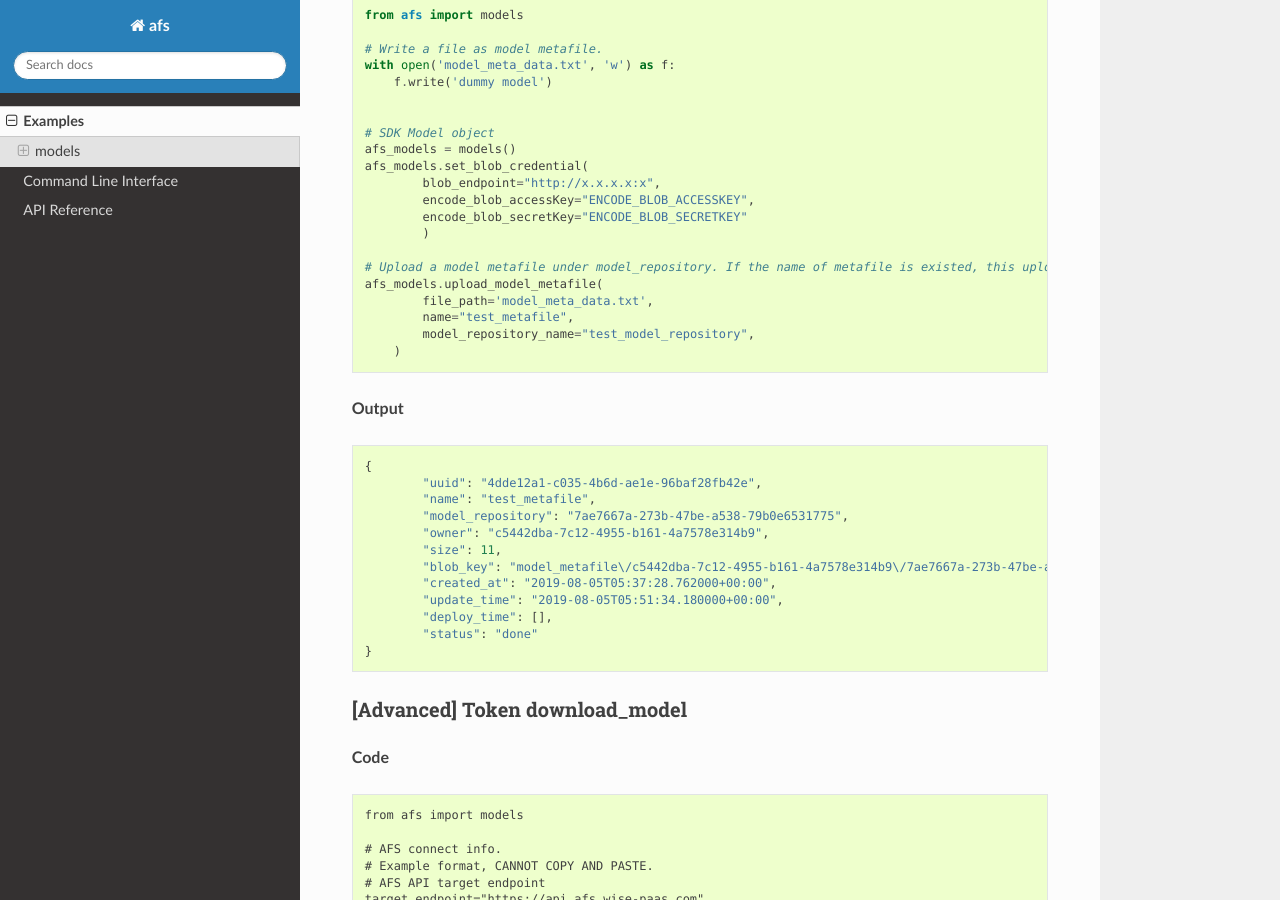
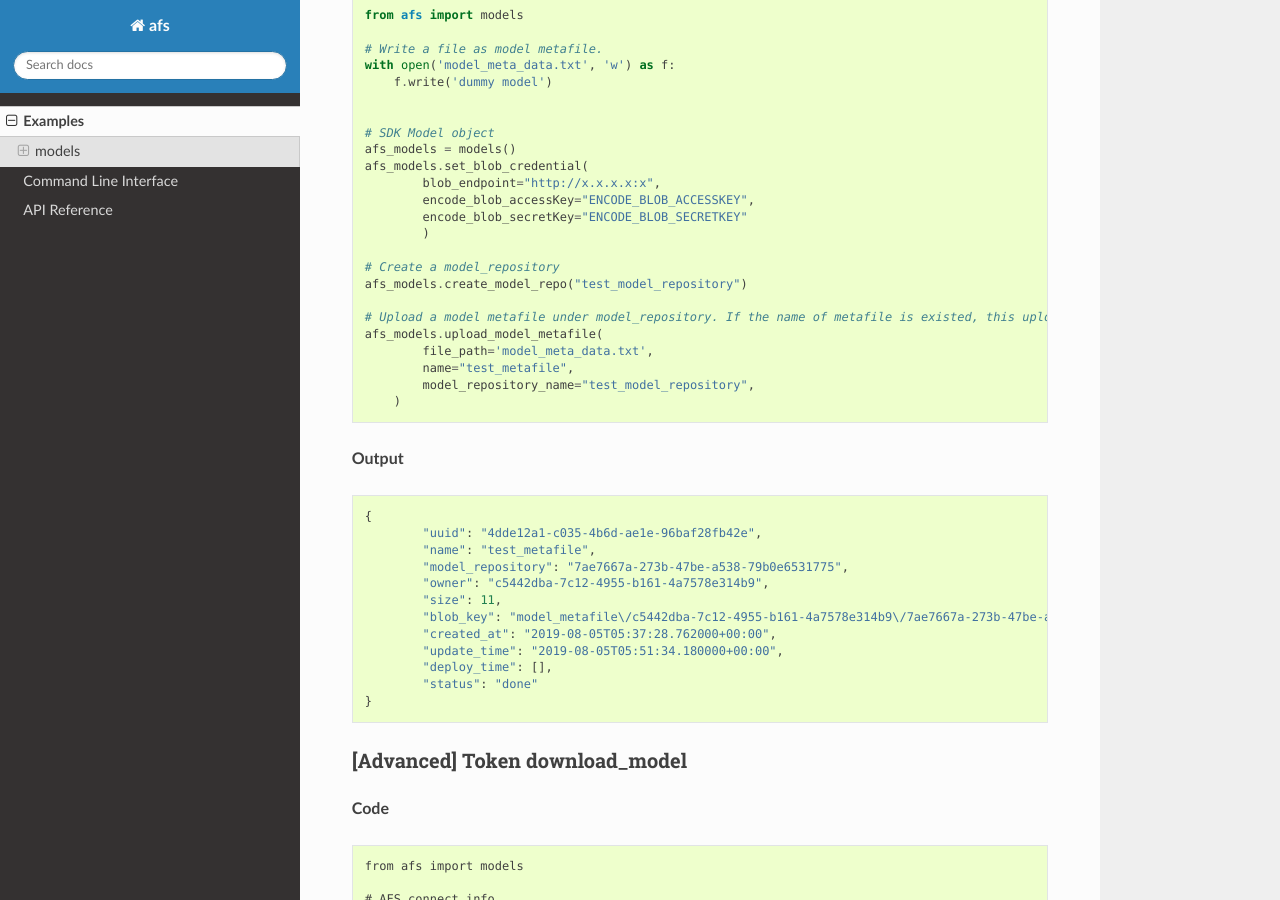
Before and after one commit to WISE-AIFS/afs2-model, a Sphinx documentation site: the page built from docs/Examples.md, in a window 1280 px wide and 900 px high, scrolled down 3717 px. Built offline with Sphinx 7.4.7 and the Read the Docs theme 2.0.0, drawn with Linux system fonts in a browser that asks for light colours.

Commit message:
Update example doc

```diff
--- a/docs/Examples.md
+++ b/docs/Examples.md
@@ -204,6 +204,9 @@ afs_models.set_blob_credential(
 	encode_blob_secretKey="ENCODE_BLOB_SECRETKEY"
 	)
 
+# Create a model_repository
+afs_models.create_model_repo("test_model_repository")
+
 # Upload a model metafile under model_repository. If the name of metafile is existed, this upload will overwrite.
 afs_models.upload_model_metafile(
         file_path='model_meta_data.txt',
```
